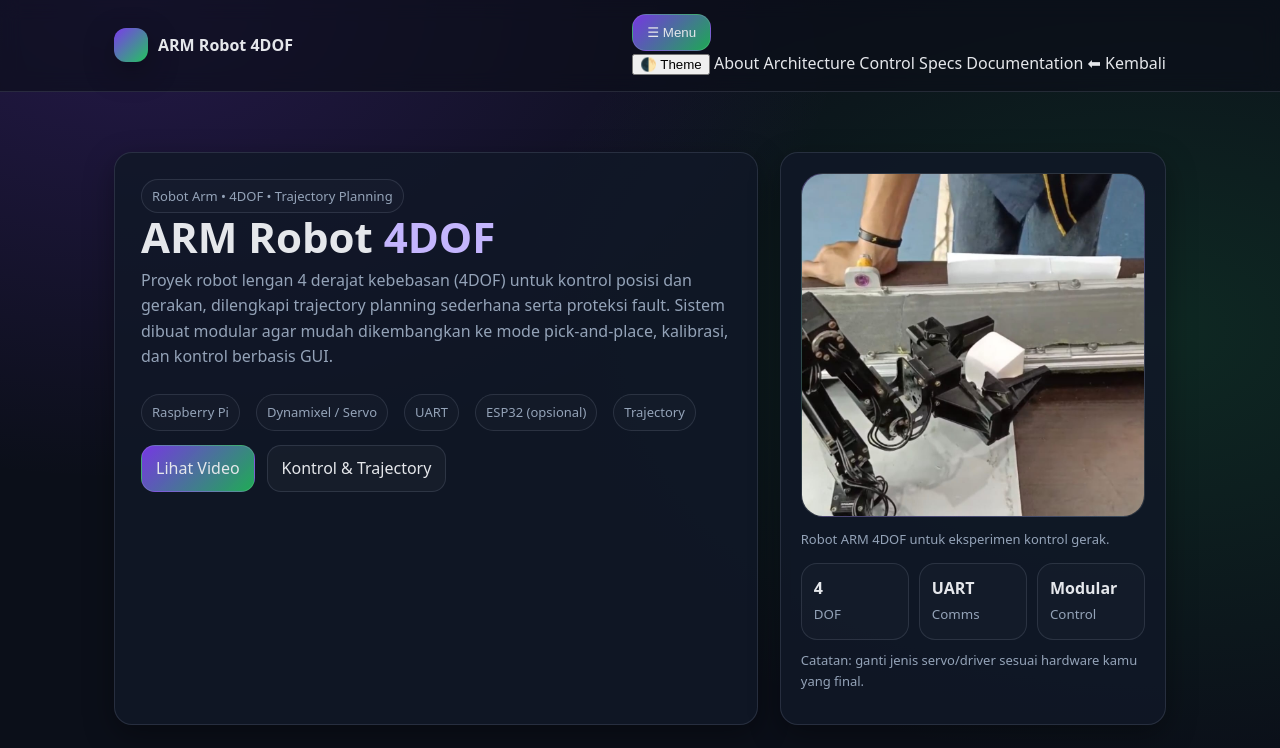
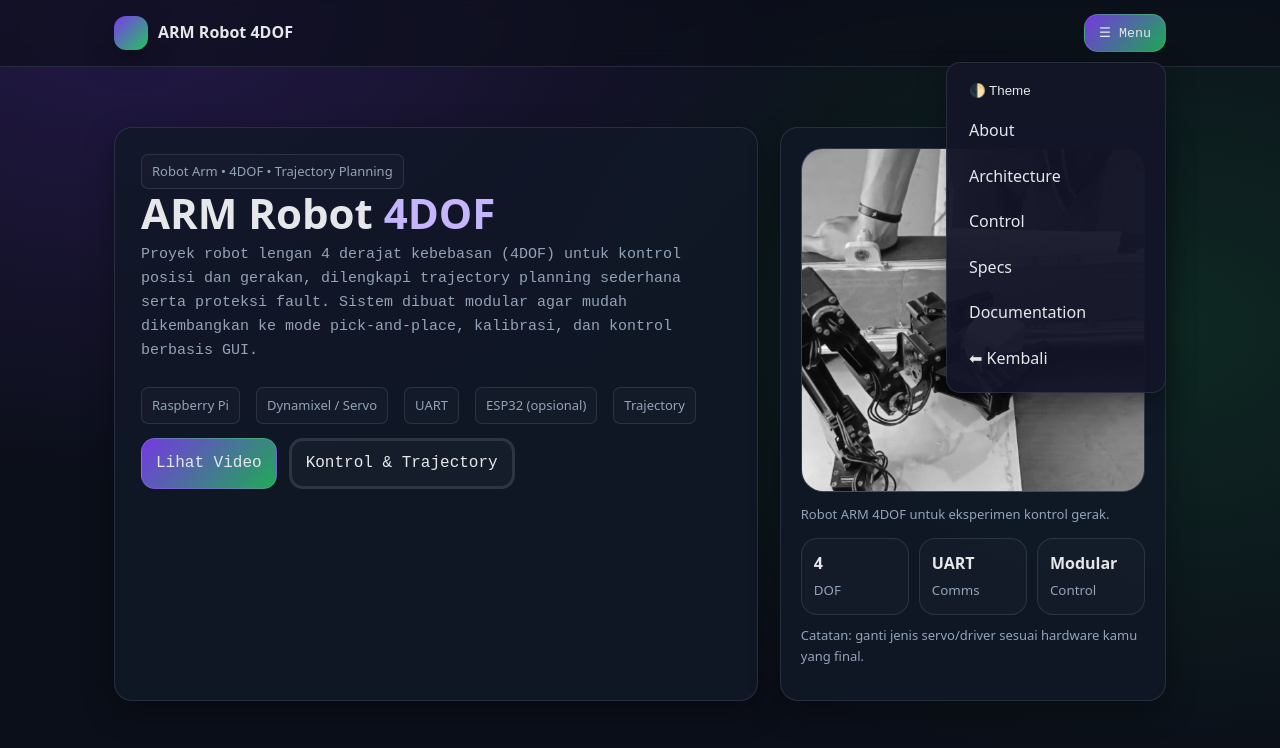
Before and after one commit to NyomanSugiarte/myporto, a plain HTML site: page Detail/ARM_detail.html in a window 1280 px wide. Both pictures are taken after a click on the button "☰ Menu". Shown: the top 748 px of the page. Drawn offline with Linux system fonts and the light colour scheme.

Commit message:
Update styles in stylee.css for various elements

```diff
--- a/style/stylee.css
+++ b/style/stylee.css
@@ -101,17 +101,23 @@ a {
     gap: 10px;
     padding: 10px 14px;
     border-radius: 14px;
-    border: 1px solid var(--border);
+    border: 3px solid var(--border);
     background: rgba(255, 255, 255, .03);
     color: var(--text);
     cursor: pointer;
     transition: .2s;
     white-space: nowrap;
+    font-family: 'Courier New', Courier, monospace;
+
 }
 
 .btn:hover {
     transform: translateY(-1px);
     border-color: rgba(124, 58, 237, .45)
+}
+
+.btn.size {
+    font-size: 20px;
 }
 
 .btn.primary {
@@ -153,7 +159,7 @@ a {
     gap: 10px;
     align-items: center;
     padding: 6px 10px;
-    border-radius: 999px;
+    border-radius: 7px;
     border: 1px solid var(--border);
     color: var(--muted);
     font-size: 13px;
@@ -174,7 +180,8 @@ h1 {
 
 .lead {
     color: var(--muted);
-    font-size: 16px;
+    font-size: 15px;
+    font-family: 'Courier New', Courier, monospace;
     margin: 0 0 18px
 }
 
@@ -189,7 +196,7 @@ h1 {
     align-items: center;
     gap: 8px;
     padding: 7px 10px;
-    border-radius: 999px;
+    border-radius: 7px;
     border: 1px solid var(--border);
     background: rgba(255, 255, 255, .02);
     color: var(--muted);
@@ -240,6 +247,8 @@ h1 {
     object-position: center;
     /* fokus di tengah */
     display: block;
+    -webkit-filter: grayscale(100%); /* Safari 6.0 - 9.0 */
+    filter: grayscale(100%);
 }
 
 .stats {
@@ -340,11 +349,13 @@ section {
     /* penting biar gambar ikut radius */
     border: 1px solid rgba(255, 255, 255, .10);
 }
-.thumbVid{
-    height:160px;
-    border-radius:18px;
-    overflow:hidden;
-  }
+
+.thumbVid {
+    height: 160px;
+    border-radius: 18px;
+    overflow: hidden;
+}
+
 .thumb img {
     width: 100%;
     height: 100%;
@@ -355,13 +366,20 @@ section {
     display: block;
 }
 
-.thumbVid .media{
-    width:100%;
-    height:100%;
-    object-fit:cover;          /* penuh box */
-    object-position:center 30%;    /* atur fokus */
-    display:block;
-  }
+.textStyle {
+    font-family: 'Courier New', Courier, monospace;
+    font-size: 30px;
+}
+
+.thumbVid .media {
+    width: 100%;
+    height: 100%;
+    object-fit: cover;
+    /* penuh box */
+    object-position: center 30%;
+    /* atur fokus */
+    display: block;
+}
 
 .input {
     width: 100%;
@@ -401,3 +419,62 @@ code.inline {
     border-radius: 10px;
     background: rgba(255, 255, 255, .02)
 }
+
+/* ===== Dropdown Navbar ===== */
+.dropdown {
+    position: relative;
+    display: inline-block;
+}
+
+.dropdown-toggle {
+    display: inline-flex;
+    align-items: center;
+    gap: 8px;
+}
+
+.dropdown-menu {
+    position: absolute;
+    right: 0;
+    top: calc(100% + 10px);
+    min-width: 220px;
+    padding: 10px;
+    border-radius: 14px;
+
+    /* mengikuti gaya card kamu */
+    background: rgba(20, 22, 40, 0.95);
+    border: 1px solid rgba(255, 255, 255, 0.10);
+    box-shadow: 0 10px 30px rgba(0, 0, 0, 0.35);
+
+    opacity: 0;
+    visibility: hidden;
+    transform: translateY(-6px);
+    transition: 0.18s ease;
+    z-index: 999;
+}
+
+.dropdown.open .dropdown-menu {
+    opacity: 1;
+    visibility: visible;
+    transform: translateY(0);
+}
+
+.dropdown-item {
+    width: 100%;
+    text-align: left;
+    display: flex;
+    align-items: center;
+    gap: 10px;
+
+    padding: 10px 12px;
+    border-radius: 12px;
+
+    background: transparent;
+    border: 0;
+    color: inherit;
+    cursor: pointer;
+    text-decoration: none;
+}
+
+.dropdown-item:hover {
+    background: rgba(255, 255, 255, 0.08);
+}
```
